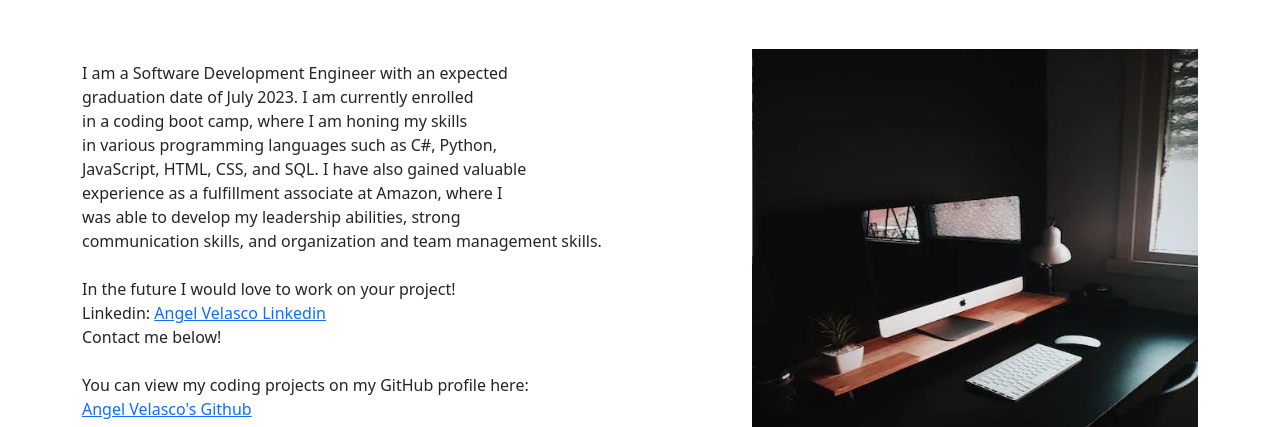
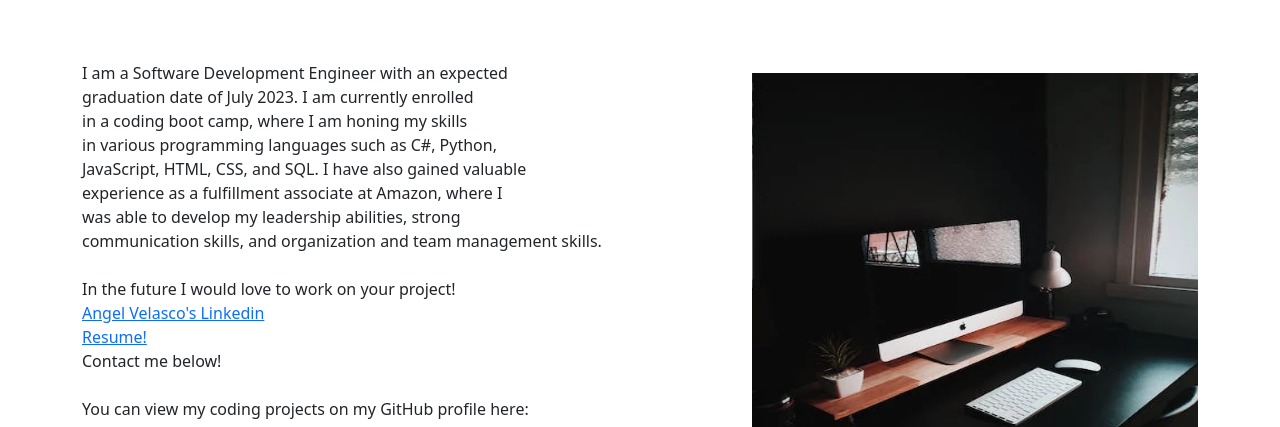
Before and after one commit to AngelV02/AngelV02.github.io, a plain HTML site: page about.html in a window 1280 px wide. Shown: the part 183-610 px from the top of the page. Drawn offline with nearby package versions, Linux system fonts and the light colour scheme.

Commit message:
Added Resume link!

```diff
--- a/about.html
+++ b/about.html
@@ -54,8 +54,10 @@
                                         was able to develop my leadership abilities, strong <br>
                                         communication skills, and organization and team management skills. <br>
                     <br>In the future I would love to work on your project!<br>
-                    Linkedin:
-                    <a href="https://www.linkedin.com/in/angel-velasco-2481b4261/" class="link-primary">Angel Velasco Linkedin</a>
+
+                    <a href="https://www.linkedin.com/in/angel-velasco-2481b4261/" class="link-primary">Angel Velasco's Linkedin</a>
+                    <br>
+                    <a href="https://docs.google.com/document/d/19hkLpZaUFQ1YNBrzkTy9oUP5VGlbg4JHRsiWuZk7FHs/edit?" class="link-primary">Resume!</a>
                     <br>Contact me below! <br>
                     <br>You can view my coding projects on my GitHub profile here:<br>
 
```
